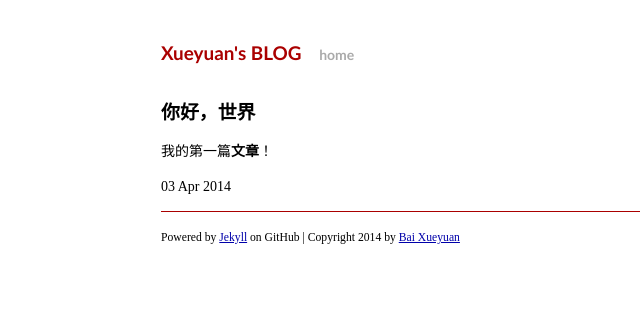
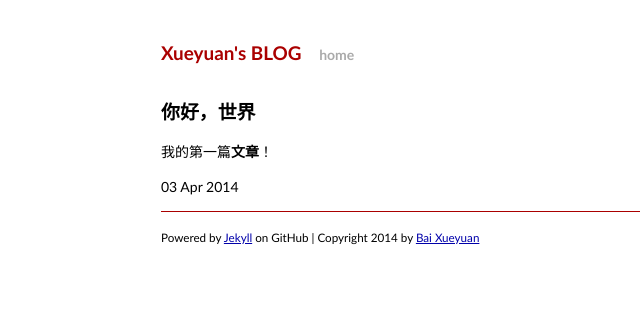
Before and after one commit to baixueyuan/jekyll, a Jekyll site: the page built from _posts/2014-04-03-Hello.md, in a window 1280 px wide. Shown: the top 334 px of the page, without its empty margins (185-825 px from the left). Built offline with Jekyll 4.4.1, drawn with Linux system fonts in a browser that asks for light colours; Markdown is read by kramdown in place of the engine named in the settings.

Commit message:
Update main.css

```diff
--- a/css/main.css
+++ b/css/main.css
@@ -27,9 +27,7 @@ h2, h3, h4, h5, h6 {
 h1 {
   font-size: 135%;
   margin-bottom: 1em; }
-p {
-  font-family: "Electrolize";
-  margin: 1em 0; }
+p { margin: 1em 0; }
 
 a         { color: #00a; }
 a:hover   { color: #000; }
```
